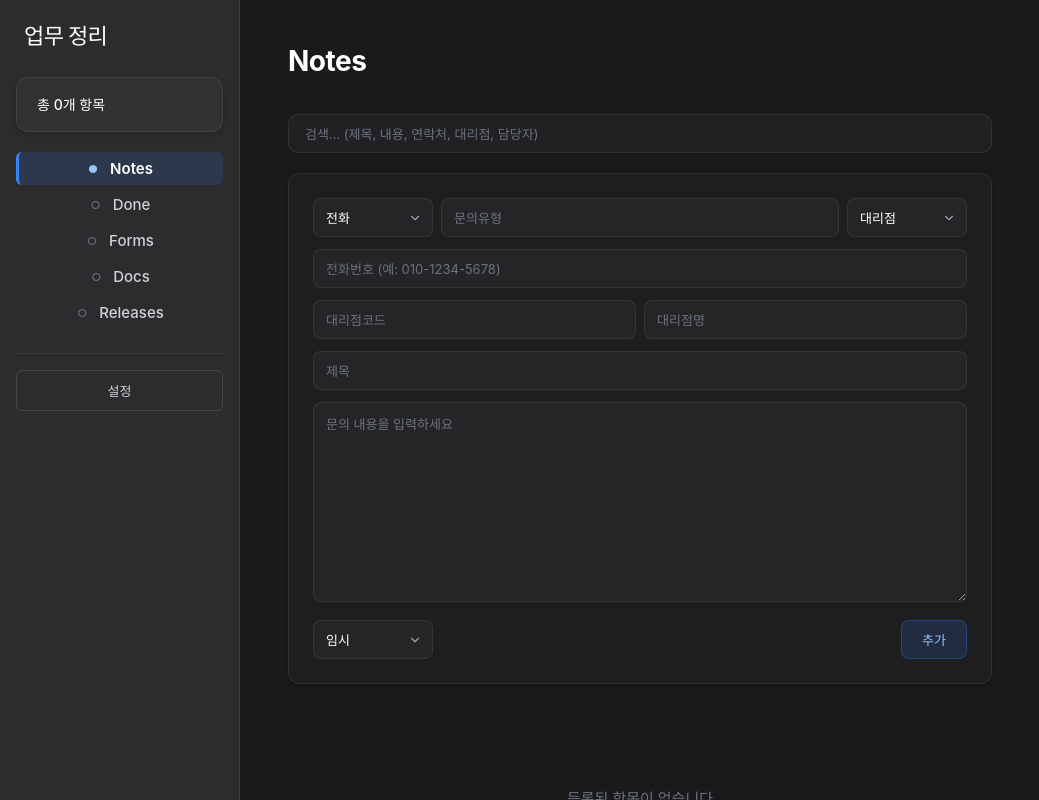
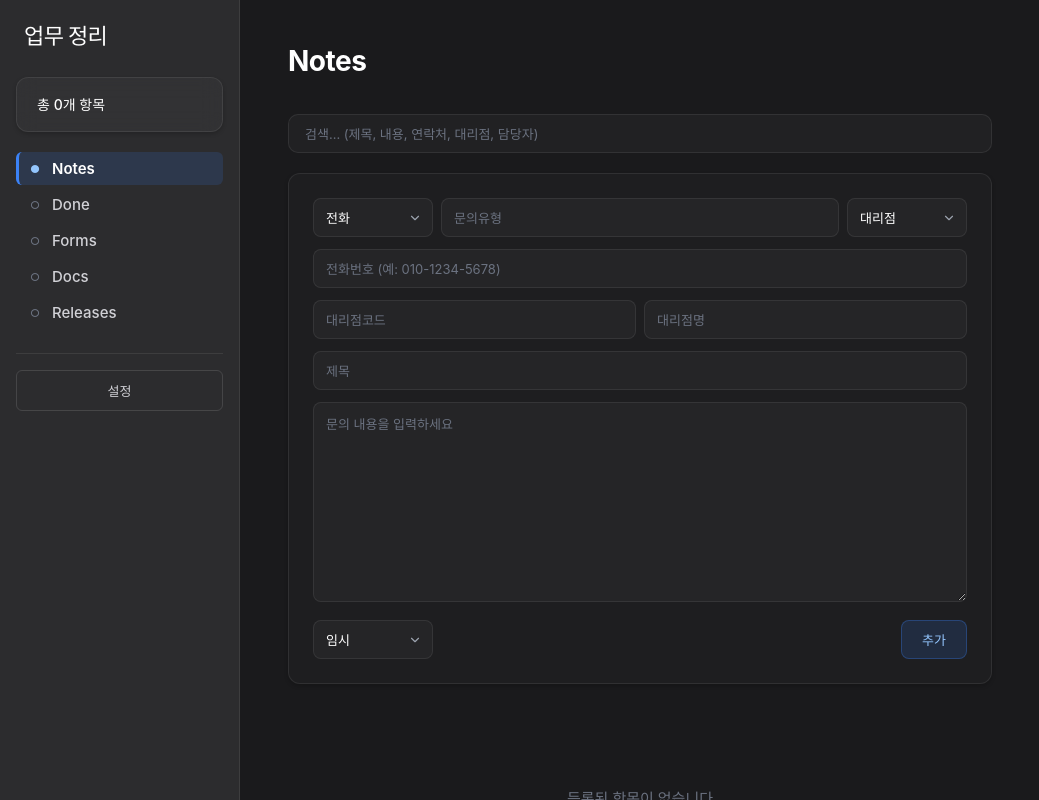
Before and after one commit to yoSjkj/work-organizer-app, a React (Vite) app: page / in a window 1280 px wide. Shown: the whole page, without its empty margins (0-1039 px from the left). Built offline with nearby package versions, Linux system fonts and the light colour scheme.

Commit message:
fix: 사이드바 메뉴 버튼 왼쪽 정렬 추가
- justify-content: flex-start 추가하여 buttons.css의 center 정렬 오버라이드
- 아이콘과 텍스트가 왼쪽부터 시작하도록 수정

```diff
--- a/src/styles/components/sidebar.css
+++ b/src/styles/components/sidebar.css
@@ -48,6 +48,7 @@
   font-weight: 500;
   display: flex;
   align-items: center;
+  justify-content: flex-start;
   gap: 10px;
   position: relative;
 }
```
